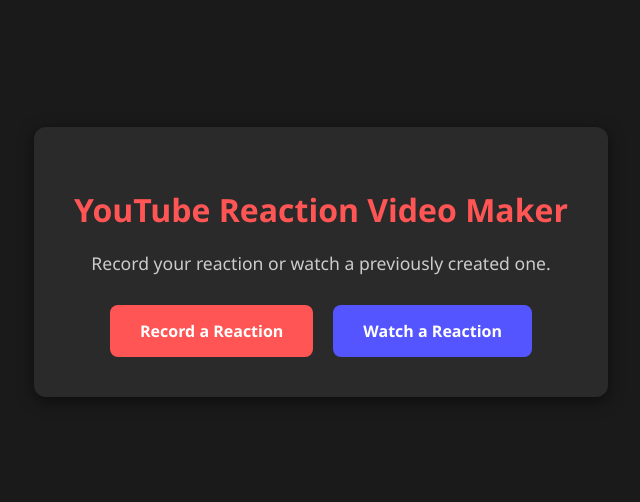
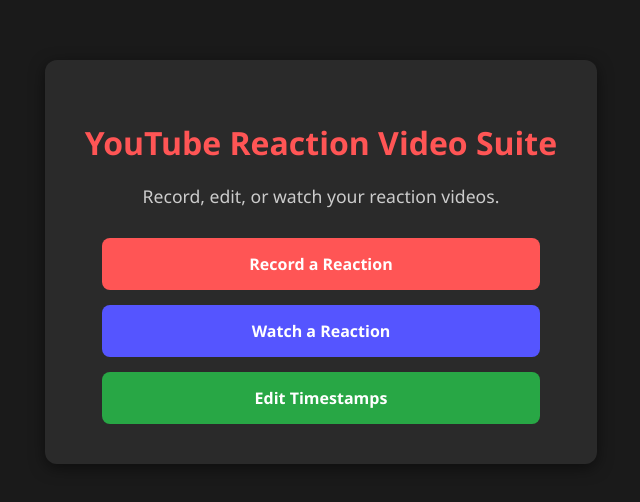
Before and after one commit to tnrud99/viewer, a plain HTML site: page index.html in a window 1280 px wide. Shown: the part 138-640 px from the top of the page, without its empty margins (319-959 px from the left). Drawn offline with Linux system fonts and the light colour scheme.

Commit message:
Update index.html

```diff
--- a/index.html
+++ b/index.html
@@ -3,7 +3,7 @@
 <head>
     <meta charset="UTF-8">
     <meta name="viewport" content="width=device-width, initial-scale=1.0">
-    <title>YouTube Reaction Video Maker</title>
+    <title>YouTube Reaction Video Suite</title> <!-- 제목을 좀 더 포괄적으로 변경 -->
     <style>
         body {
             font-family: 'Segoe UI', Tahoma, Geneva, Verdana, sans-serif;
@@ -34,11 +34,13 @@
         }
         .button-group {
             display: flex;
-            gap: 20px;
-            justify-content: center;
+            flex-direction: column; /* 버튼을 세로로 정렬 */
+            gap: 15px; /* 버튼 간격 조정 */
+            align-items: center; /* 가운데 정렬 */
         }
         .button {
-            display: inline-block;
+            display: block; /* 버튼이 전체 너비를 차지하도록 설정 */
+            width: 80%; /* 버튼 너비 설정 */
             padding: 15px 30px;
             font-size: 1em;
             font-weight: bold;
@@ -60,15 +62,24 @@
         .button.secondary:hover {
             background-color: #7777ff;
         }
+        /* ▼▼▼ 에디터 버튼을 위한 새로운 스타일 추가 ▼▼▼ */
+        .button.tertiary {
+            background-color: #28a745; /* 초록색 계열 */
+        }
+        .button.tertiary:hover {
+            background-color: #2dbf4c;
+        }
     </style>
 </head>
 <body>
     <div class="container">
-        <h1>YouTube Reaction Video Maker</h1>
-        <p>Record your reaction or watch a previously created one.</p>
+        <h1>YouTube Reaction Video Suite</h1>
+        <p>Record, edit, or watch your reaction videos.</p>
         <div class="button-group">
             <a href="/recorder.html" class="button">Record a Reaction</a>
             <a href="/viewer.html" class="button secondary">Watch a Reaction</a>
+            <!-- ▼▼▼ 새로 추가된 에디터 버튼 ▼▼▼ -->
+            <a href="/editor/" class="button tertiary">Edit Timestamps</a>
         </div>
     </div>
 </body>
```
